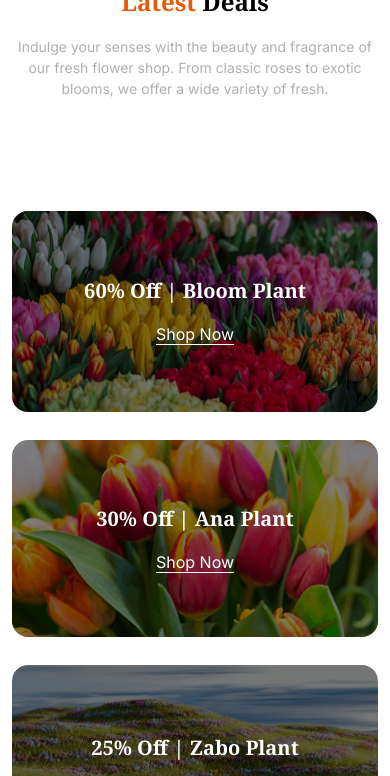
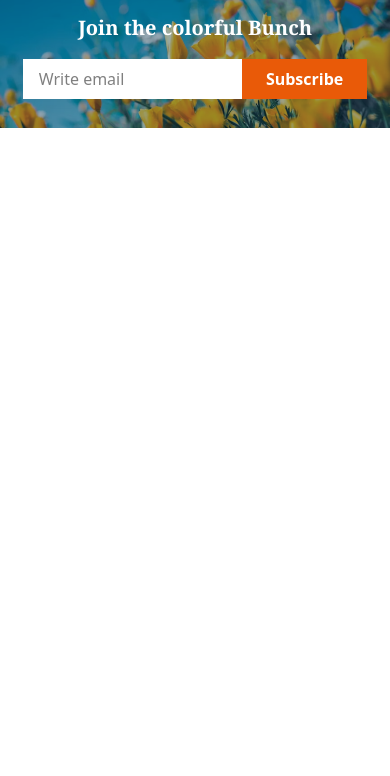
Before and after one commit to mdrobiulislam1479/Responsive-Flowers, a plain HTML site: page index.html in a window 390 px wide. Shown: the part 90-866 px from the top of the page. After the commit the page ends 844 px from the top, so only its background shows below. Drawn offline with nearby package versions, Linux system fonts and the light colour scheme.

Commit message:
added join section and responsive all device

```diff
--- a/index.html
+++ b/index.html
@@ -226,7 +226,7 @@
           </ul>
         </div>
       </section>
-      <section class="mb-[120px]">
+      <section class="mb-[120px] hidden">
         <div class="text-center">
           <h1 class="noto text-[24px] md:text-5xl font-bold">
             <span class="text-[#E95A08]">Latest</span> Deals
@@ -292,6 +292,26 @@
           </div>
         </div>
       </section>
+      <section class="flex justify-center items-center text-center">
+        <img src="./assets/news-letter-bg.png" alt="" class="w-full" />
+        <div class="absolute">
+          <h1 class="noto text-[20px] lg:text-[50px] text-white font-bold mb-4">
+            Join the colorful Bunch
+          </h1>
+          <input
+            type="text"
+            name=""
+            id=""
+            placeholder="Write email"
+            class="bg-white w-[220px] lg:w-[550px] py-2 lg:py-[16px] pl-4"
+          />
+          <button
+            class="bg-[#E95A08] px-6 lg:px-[50px] py-2 lg:py-[16px] ml-[-5px] text-white font-semibold"
+          >
+            Subscribe
+          </button>
+        </div>
+      </section>
     </main>
   </body>
 </html>
```
